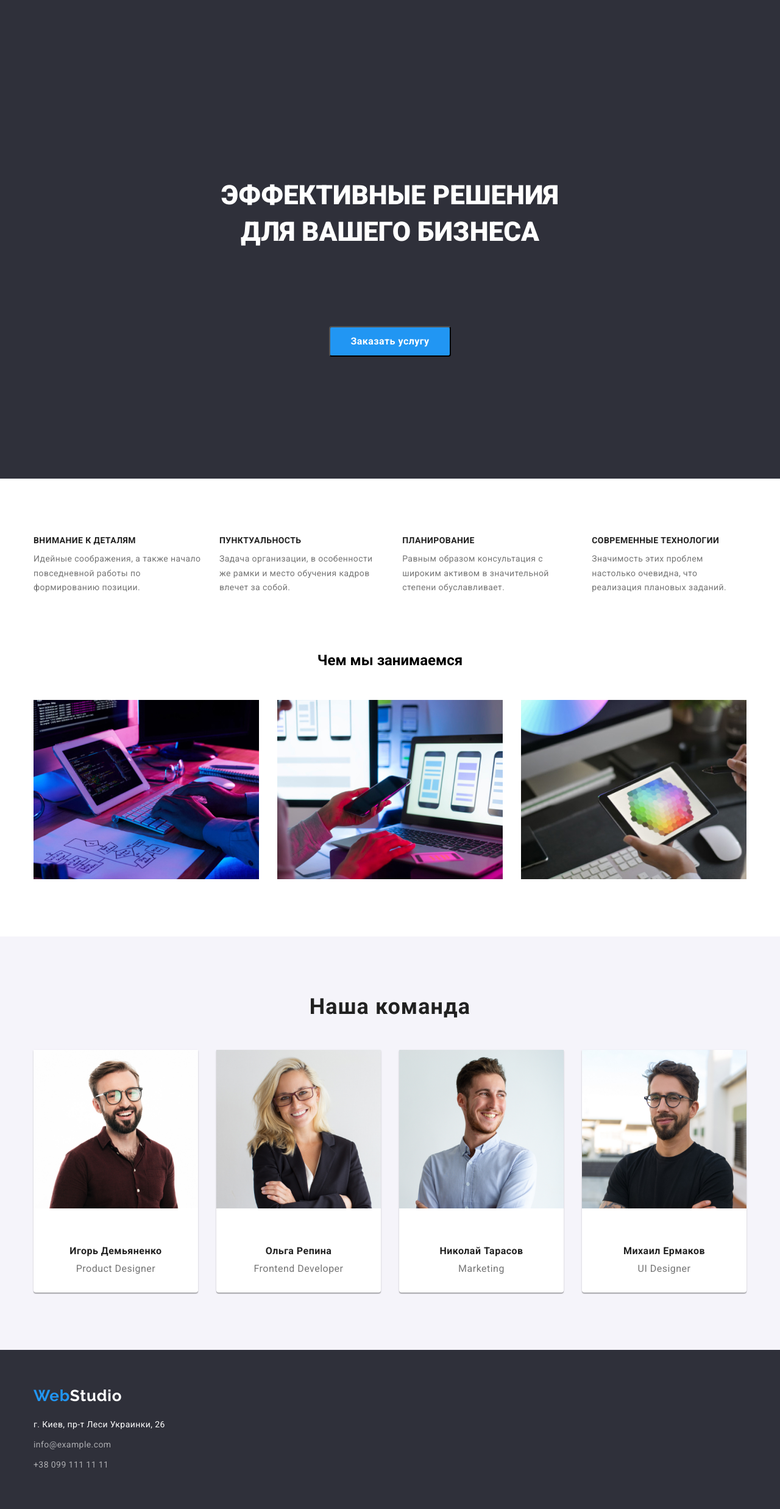
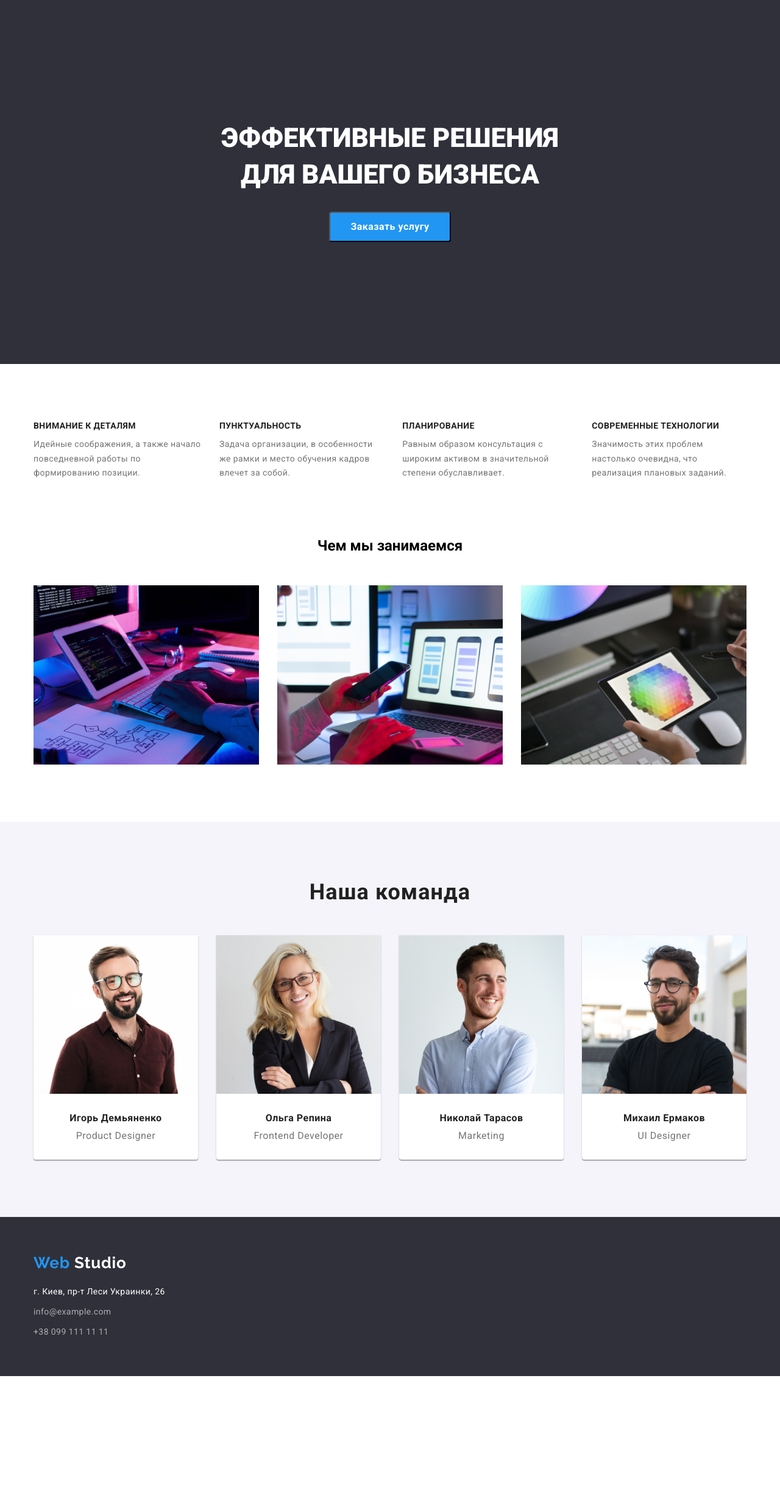
Before and after one commit to valentinaabakumova/goit-markup-hw-04, a plain HTML site: page index.html in a window 1280 px wide. Shown: the part 83-2558 px from the top of the page at 61% size. After the commit the page ends 2340 px from the top, so only its background shows below. Drawn offline with nearby package versions, Linux system fonts and the light colour scheme; a web font is replaced by a local one.

Commit message:
исправление ошибок дз3

```diff
--- a/css/styles.css
+++ b/css/styles.css
@@ -319,7 +319,7 @@
 }
 
 .team-item-header {
-  margin-top: 30px;
+  /* margin-top: 30px; */
   font-family: Roboto;
   font-weight: 700;
   font-size: 16px;
@@ -366,7 +366,8 @@
 
 .logofoot {
   /* padding-top: 60px; */
-  padding-bottom: 20px;
+  /* padding-bottom: 20px; */
+  margin-bottom: 20px;
 }
 
 .address-list {
@@ -375,7 +376,7 @@
 }
 
 .address-item:not(:last-child) {
-  padding-bottom: 9px;
+  margin-bottom: 9px;
 }
 .footer {
   padding: 60px 0;
@@ -538,16 +539,19 @@
   /* margin-top: 4px; */
 }
 
+.work-pic-item {
+  margin-right: 30px;
+}
 .work-pic-item:nth-child(3n + 3) {
   margin-right: 0;
 }
 
-.work-pic-item {
-  margin-right: 30px;
+.work-pic-item:not(:nth-child(-n + 3)) {
+  margin-bottom: 30px;
 }
 
-.work-pic-item:not(:nth-child(-n + 3)) {
-  margin-bottom: 30px;
+.work-pic-item:nth-last-child(-n + 3) {
+  margin-bottom: 0;
 }
 
 .work {
--- a/index.html
+++ b/index.html
@@ -22,7 +22,8 @@
     <header>
       <div class="container header-container">
         <a href="" class="logo link">
-          <span class="logo_first">Web</span>Studio
+          <span class="logo_first">Web</span>
+          Studio
         </a>
 
         <nav class="header-navigation">
@@ -57,15 +58,14 @@
       </div>
     </header>
     <main>
-      <section class="hero">
-        <section class="section">
+      <section class="hero section">
         <div class="container hero-container">
           <h1 class="hero-title">
             Эффективные решения
             <br />
             для вашего бизнеса
           </h1>
-        </section>
+
           <button class="hero-btn" type="button">Заказать услугу</button>
         </div>
       </section>
@@ -150,8 +150,9 @@
                   width="270"
                 />
                 <div class="name">
-                <h3 class="team-item-header">Игорь Демьяненко</h3>
-                <p class="team-item-text">Product Designer</p></div>
+                  <h3 class="team-item-header">Игорь Демьяненко</h3>
+                  <p class="team-item-text">Product Designer</p>
+                </div>
               </li>
               <li class="team-item">
                 <img
@@ -160,8 +161,9 @@
                   width="270"
                 />
                 <div class="name">
-                <h3 class="team-item-header">Ольга Репина</h3>
-                <p class="team-item-text">Frontend Developer</p></div>
+                  <h3 class="team-item-header">Ольга Репина</h3>
+                  <p class="team-item-text">Frontend Developer</p>
+                </div>
               </li>
               <li class="team-item">
                 <img
@@ -170,8 +172,9 @@
                   width="270"
                 />
                 <div class="name">
-                <h3 class="team-item-header">Николай Тарасов</h3>
-                <p class="team-item-text">Marketing</p></div>
+                  <h3 class="team-item-header">Николай Тарасов</h3>
+                  <p class="team-item-text">Marketing</p>
+                </div>
               </li>
               <li class="team-item">
                 <img
@@ -180,8 +183,9 @@
                   width="270"
                 />
                 <div class="name">
-                <h3 class="team-item-header">Михаил Ермаков</h3>
-                <p class="team-item-text">UI Designer</p></div>
+                  <h3 class="team-item-header">Михаил Ермаков</h3>
+                  <p class="team-item-text">UI Designer</p>
+                </div>
               </li>
             </ul>
           </div>
@@ -193,7 +197,8 @@
       <div class="container footer-container">
         <div class="logofoot">
           <a href="" class="logo link footer-logo">
-            <span class="logo_first">Web</span>Studio
+            <span class="logo_first">Web</span>
+            Studio
           </a>
         </div>
         <address>
```
